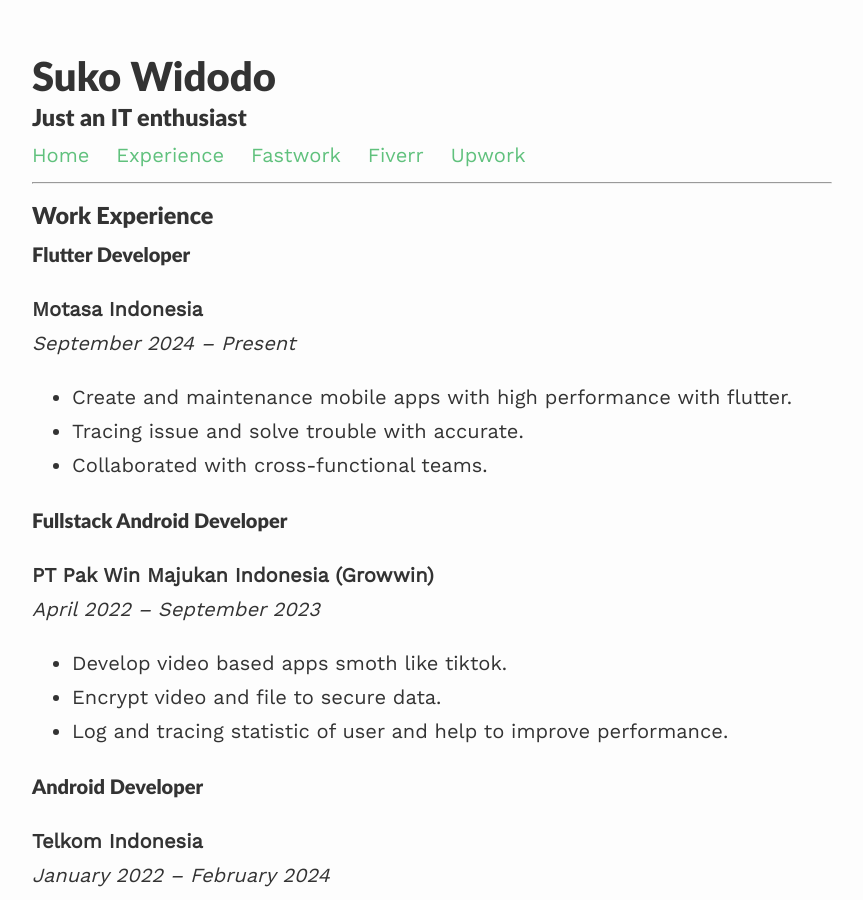
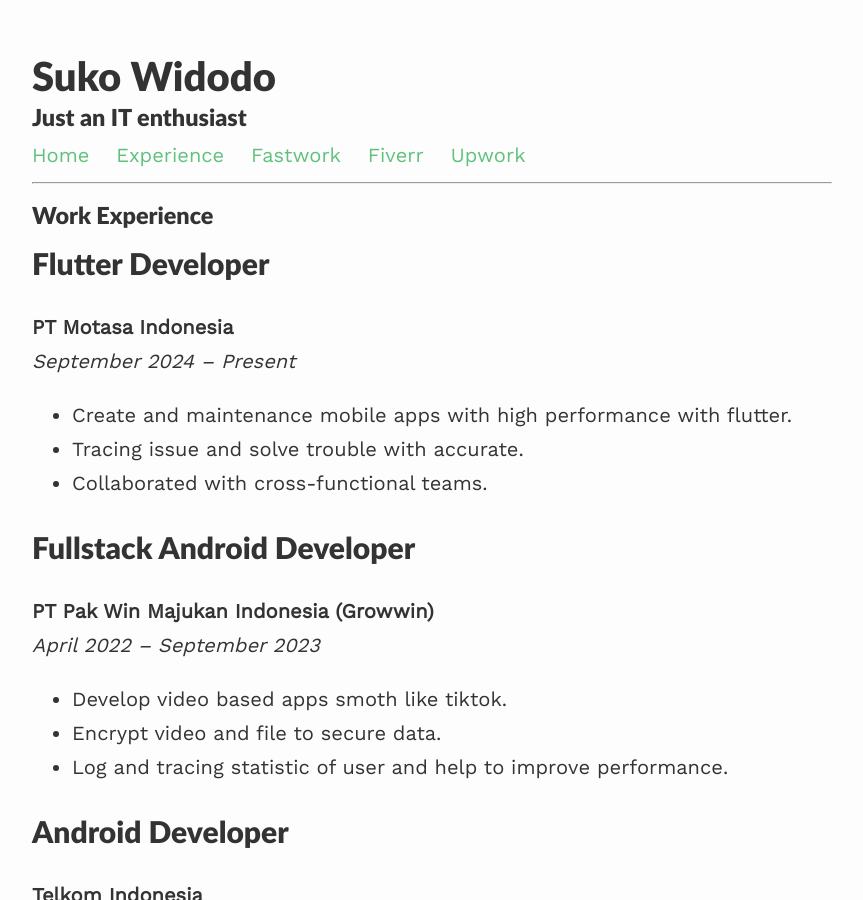
Before and after one commit to sukowidodo/sukowidodo.github.io, a Jekyll site: the page built from experience.md, in a window 1280 px wide and 900 px high. Shown: the whole window, without its empty margins (208-1071 px from the left). Built offline with Jekyll 4.4.1, drawn with Linux system fonts in a browser that asks for light colours; nearby versions of some CDN libraries.

```diff
--- a/experience.md
+++ b/experience.md
@@ -7,28 +7,28 @@ published: true
 ---
 ### Work Experience
 
-#### Flutter Developer
-**Motasa Indonesia**
+## Flutter Developer
+**PT Motasa Indonesia**
 *September 2024 – Present*
 - Create and maintenance mobile apps with high performance with flutter.
 - Tracing issue and solve trouble with accurate.
 - Collaborated with cross-functional teams.
 
-#### Fullstack Android Developer
+## Fullstack Android Developer
 **PT Pak Win Majukan Indonesia (Growwin)**
 *April 2022 – September 2023*
 - Develop video based apps smoth like tiktok.
 - Encrypt video and file to secure data.
 - Log and tracing statistic of user and help to improve performance.
 
-#### Android Developer
+## Android Developer
 **Telkom Indonesia**
 *January 2022 – February 2024*
 - Built RESTful APIs for mobile applications, achieving high scalability and performance.
 - Participated in daily scrum meetings and contributed to agile sprint planning.
 - Improved system security by implementing robust authentication and authorization protocols.
 
-#### Lead Developer
+## Lead Developer
 **PT Eklanku Indonesia Cemerlang**
 *April 2019 – March 2020*
 - Define and oversee the project's technical architecture, ensuring it aligns with business goals and technical best practices.
@@ -36,7 +36,7 @@ published: true
 - Guide and mentor team members to help them grow their technical skills and ensure they are productive.
 - Help plan the project timeline, breaking it into manageable tasks and estimating the effort required.
 
-#### IT Technical Support
+## IT Technical Support
 **PT Jivan Jaya Makmur Telecom**
 *January 2016 - April 2019*
 - Install and configure software applications, operating systems, and network systems.
```
